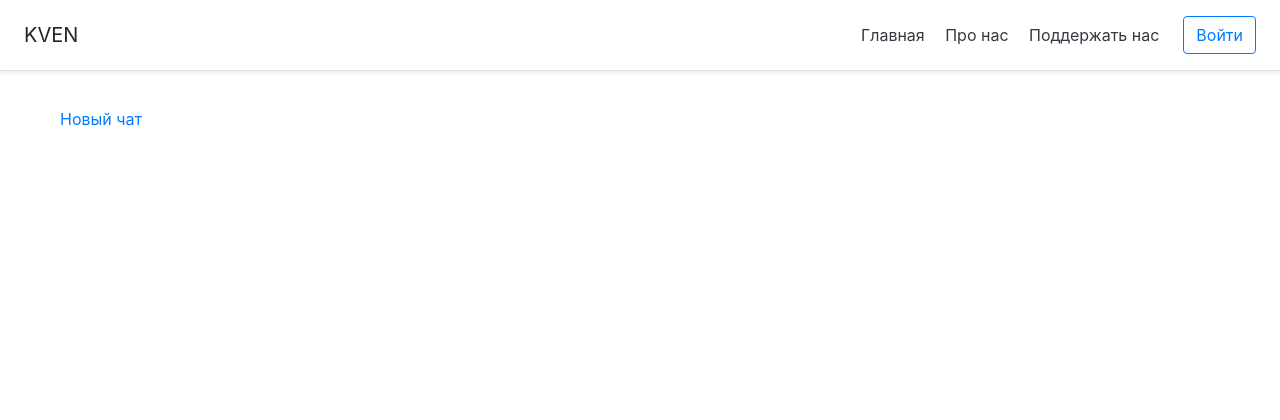
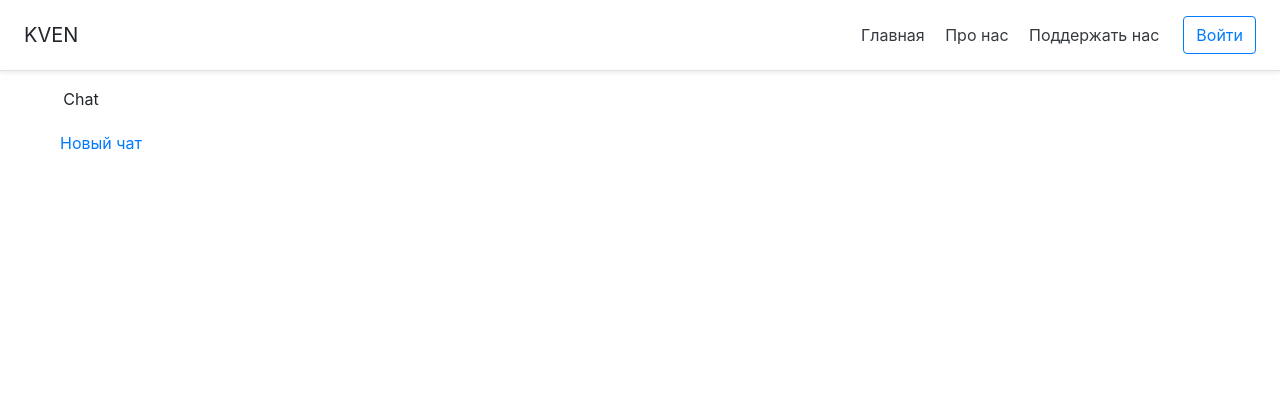
Before and after one commit to EliseyAg/kven-server, a Flask app: page /messenger in a window 1280 px wide. Shown: the top 420 px of the page. Run offline with Flask 3, Linux system fonts and the light colour scheme; a user stored in the database is signed in; some libraries are stand-ins or nearby versions.

Commit message:
Updated Messenger styles

```diff
--- a/static/css/styles.css
+++ b/static/css/styles.css
@@ -22,7 +22,6 @@ body {
     top: 100%;
     flex-direction: row;
     flex-wrap: nowrap;
-    /*border-radius: 5px 5px;*/
 }
 
 #navmenu a:hover {
@@ -32,7 +31,21 @@ body {
 
 .messenger {
     display: flex;
+    top: 100%;
+    height: 100%;
     flex-direction: row;
+    flex-wrap: nowrap;
+}
+
+.chats_list {
+    display: flex;
+    top: 100%;
+    height: 100%;
+    left: 0;
+    width: 50%
+    background-color: #DCDCDC;
+    flex-direction: column;
+    align-items: center;
 }
 
 .bottom_row {
--- a/templates/chat.html
+++ b/templates/chat.html
@@ -1,4 +1,4 @@
-{% extends 'base.html' %}
+{% extends 'messenger.html' %}
 
 {% block meta %}
 <meta http-equiv="refresh" content="1">
@@ -8,8 +8,7 @@
 Чат с {0}
 {% endblock %}
 
-{% block body %}
-
+{% block chat %}
 <div class="chat">
     <div class="preformatted-text">
         <iframe id="FrameID" style="border: none;" srcdoc="{1}"></iframe>
--- a/templates/messenger.html
+++ b/templates/messenger.html
@@ -1,17 +1,26 @@
 {% extends 'base.html' %}
+
+{% block meta %}{% endblock %}
 
 {% block title %}
 Личные сообщения
 {% endblock %}
 
 {% block body %}
-<div>
+<link href="/static/css/styles.css" rel="stylesheet"/>
+<div class="messenger">
     <div class="chats_list">
+        <div>
+            Chat
+        </div>
 
+        <ul id="button_fdsdfad">
+            <li><a href="/personlist">Новый чат</a></li>
+        </ul>
     </div>
 
-    <ul id="button_fdsdfad">
-        <li><a href="/personlist">Новый чат</a></li>
-    </ul>
+    <div>
+        {% block chat %}{% endblock %}
+    </div>
 </div>
 {% endblock %}
```
